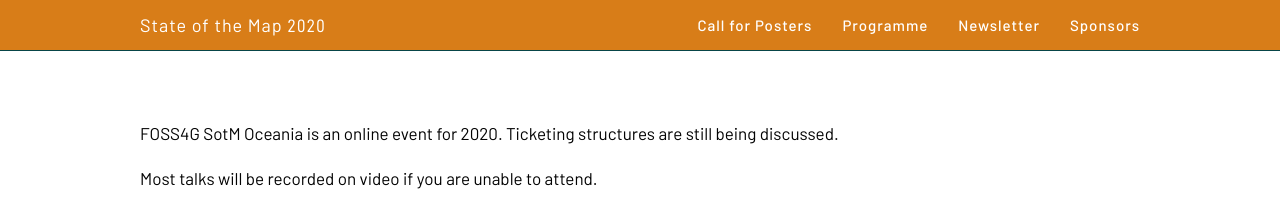
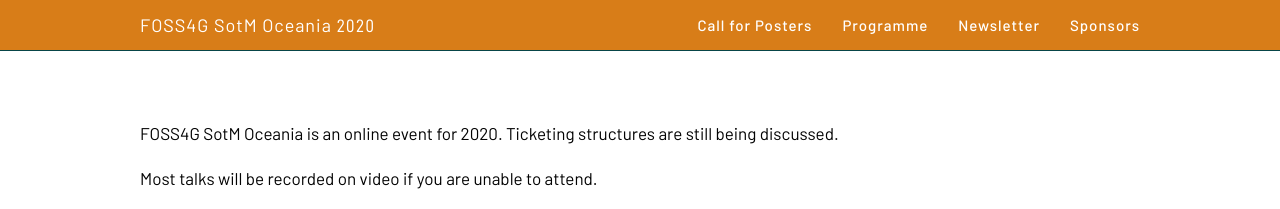
Before and after one commit to osgeo-oceania/foss4g-sotm-oceania-2020, a Jekyll site: the page built from tickets/index.md, in a window 1280 px wide. Shown: the top 209 px of the page. Built offline with Jekyll 4.4.1, drawn with Linux system fonts in a browser that asks for light colours.

Commit message:
Update nav.html

```diff
--- a/_includes/nav.html
+++ b/_includes/nav.html
@@ -6,7 +6,7 @@
                     <span class="icon menu"></span>
                 </button>
                 <a class="navbar-brand" href="{{site.baseurl}}/">
-                 State of the Map <span class="numeral">2020</span>
+                 FOSS4G SotM Oceania <span class="numeral">2020</span>
                 </a>
             </div>
 
```
